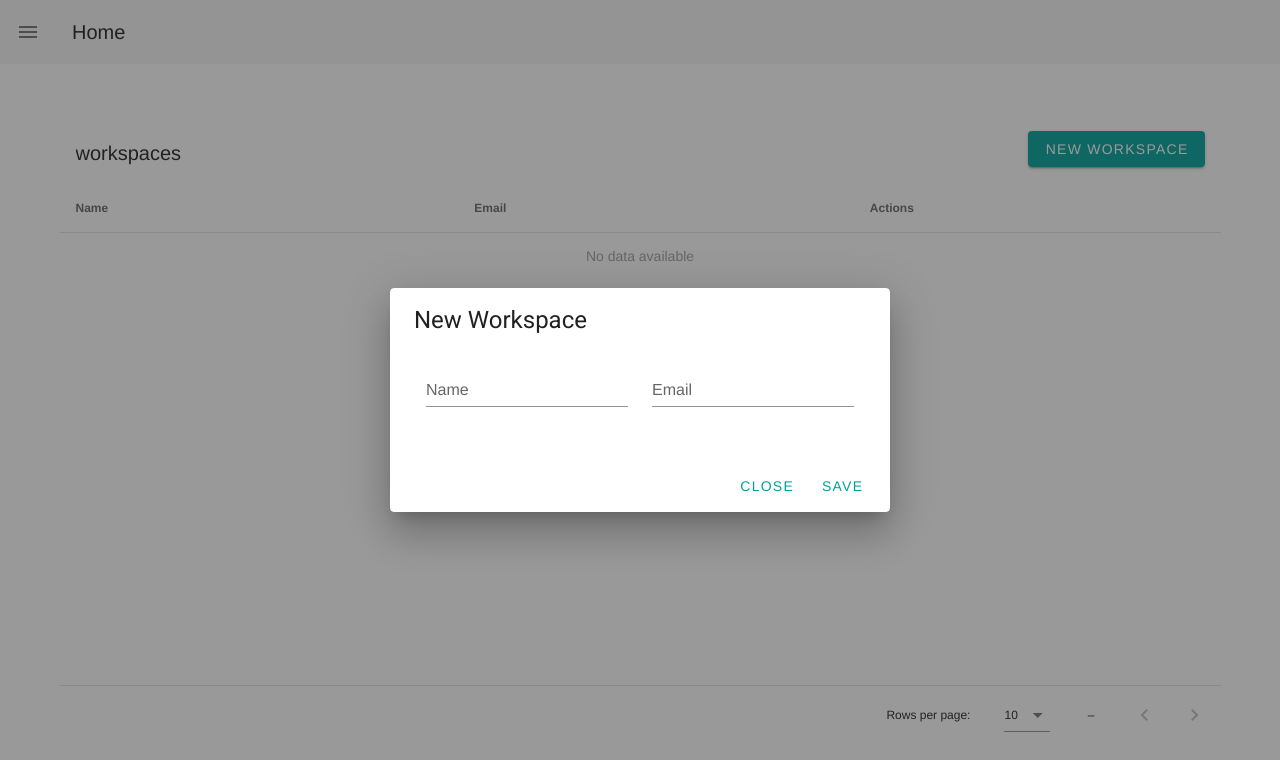
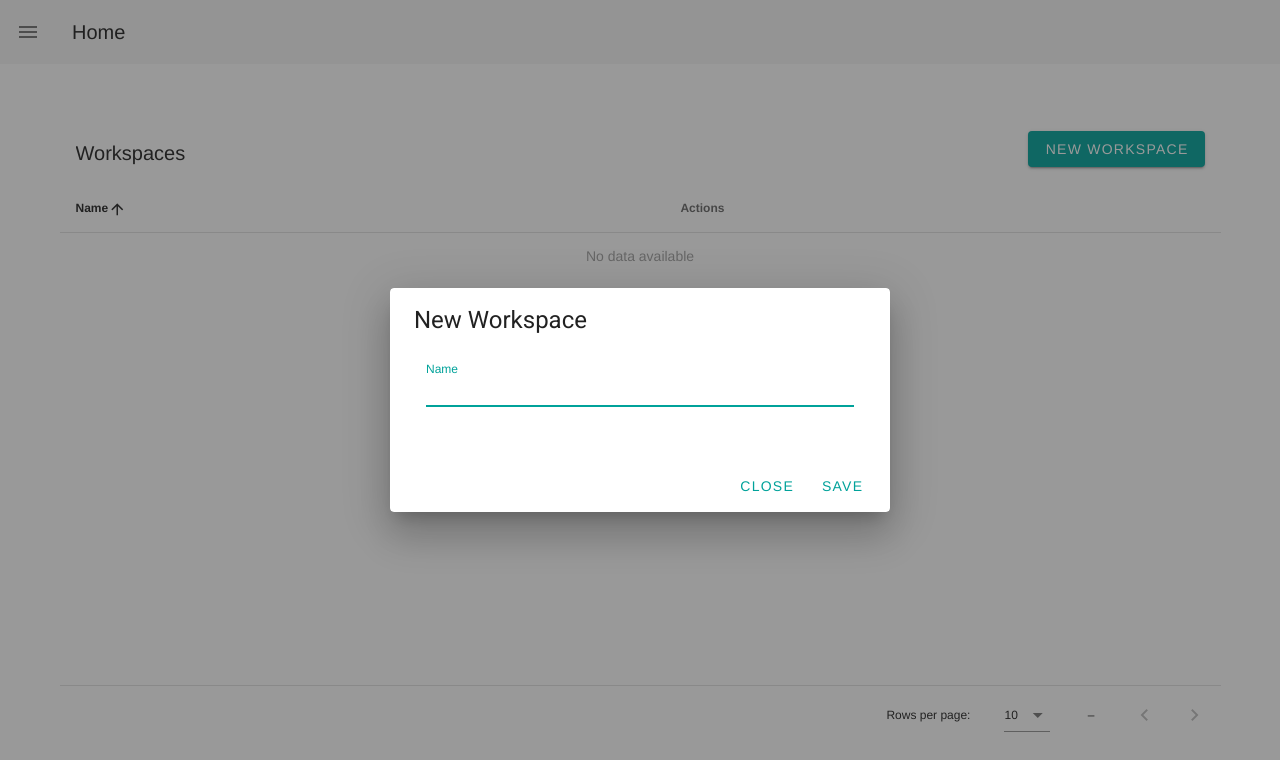
Before and after one commit to israeloriente/miles_invoice, a Vue app: page /workspace in a window 1280 px wide. Both pictures are taken after a click on the button "NEW WORKSPACE". Shown: the top 760 px of the page. Built offline with nearby package versions, Linux system fonts and the light colour scheme.

Commit message:
perf: workspace with key events

```diff
--- a/src/router/index.js
+++ b/src/router/index.js
@@ -1,3 +1,4 @@
+import CollaboratorViewVue from "@/views/CollaboratorView.vue";
 import Vue from "vue";
 import VueRouter from "vue-router";
 import WorkspaceView from "../views/WorkspaceView.vue";
@@ -10,9 +11,14 @@ const routes = [
     redirect: "/workspace",
   },
   {
-    path: "/workspace/",
+    path: "/workspace",
     name: "workspace",
     component: WorkspaceView,
+  },
+  {
+    path: "/collaborator",
+    name: "collaborator",
+    component: CollaboratorViewVue,
   },
 ];
 const router = new VueRouter({
--- a/src/views/WorkspaceView.vue
+++ b/src/views/WorkspaceView.vue
@@ -4,13 +4,13 @@
       <v-data-table
         height="500"
         :headers="headers"
-        :items="collaborators"
-        sort-by="calories"
+        :items="workspaces"
+        sort-by="name"
         class="elevation-0"
       >
         <template v-slot:top>
           <v-toolbar flat>
-            <v-toolbar-title>workspaces</v-toolbar-title>
+            <v-toolbar-title>Workspaces</v-toolbar-title>
             <v-spacer></v-spacer>
 
             <v-dialog v-model="dialog" max-width="500px">
@@ -34,17 +34,12 @@
                 <v-card-text>
                   <v-container>
                     <v-row>
-                      <v-col cols="12" sm="6" md="6">
+                      <v-col cols="12" sm="12" md="12">
                         <v-text-field
                           label="Name"
+                          ref="nameRef"
                           v-model="currentItem.name"
-                        ></v-text-field>
-                      </v-col>
-                      <v-col cols="12" sm="6" md="6">
-                        <v-text-field
-                          label="Email"
-                          required
-                          v-model="currentItem.email"
+                          v-on:keyup.enter="save()"
                         ></v-text-field>
                       </v-col>
                     </v-row>
@@ -88,133 +83,107 @@
           </v-icon>
           <v-icon small @click="deleteItem(item)"> mdi-delete </v-icon>
         </template>
-        <!-- <template v-slot:no-data>
-          <v-btn color="primary" @click="initialize"> Reset </v-btn>
-        </template> -->
       </v-data-table>
     </v-container>
   </v-main>
 </template>
 
 <script>
-// import BaseAddWorkspace from "@/components/base/BaseAddWorkspace.vue";
-// import BaseConfirmAlert from "@/components/base/BaseConfirmAlert.vue";
-
+import { ref } from "vue";
 export default {
-  components: {
-    // BaseConfirmAlert,
+  setup() {
+    const nameRef = ref("");
+    return {
+      nameRef,
+    };
   },
   data: () => ({
-    cola: {
-      name: "",
-      email: "",
-    },
-
     dialog: false,
     dialogDelete: false,
     headers: [
-      {
-        text: "Name",
-        value: "name",
-      },
-      {
-        text: "Email",
-        value: "email",
-      },
+      { text: "Name", value: "name" },
       { text: "Actions", value: "actions", sortable: false },
     ],
-    collaborators: [],
+    workspaces: [],
     /**
      * @type {number}
-     * @description Determine the index of the item to be edited,
+     * Determine the index of the item to be edited,
      * -1 means that we want to add a new item
      */
-    currentIndexItem: -1,
+    currentIndex: -1,
     currentItem: {
       name: "",
-      email: "",
+      colaborators: [],
     },
     defaultItem: {
       name: "",
-      email: "",
+      colaborators: [],
     },
   }),
-
   watch: {
     dialog(val) {
       val || this.close();
+      if (val)
+        setTimeout(() => {
+          this.$refs.nameRef.focus();
+        }, 100);
     },
     dialogDelete(val) {
       val || this.closeDelete();
     },
   },
-
   created() {
-    this.collaborators = JSON.parse(localStorage.getItem("workspaces")) || [];
+    this.workspaces = JSON.parse(localStorage.getItem("workspaces")) || [];
   },
-
   methods: {
     editItem(item) {
-      this.currentIndexItem = this.collaborators.indexOf(item);
+      this.currentIndex = this.workspaces.indexOf(item);
       this.currentItem = Object.assign({}, item);
       this.dialog = true;
     },
-
     deleteItem(item) {
-      this.currentIndexItem = this.collaborators.indexOf(item);
+      this.currentIndex = this.workspaces.indexOf(item);
       this.currentItem = Object.assign({}, item);
       this.dialogDelete = true;
     },
-
     deleteItemConfirm() {
-      this.collaborators.splice(this.currentIndexItem, 1);
-      localStorage.setItem("workspaces", JSON.stringify(this.collaborators));
+      this.workspaces.splice(this.currentIndex, 1);
+      localStorage.setItem("workspaces", JSON.stringify(this.workspaces));
       this.closeDelete();
     },
-
     close() {
       this.dialog = false;
       this.$nextTick(() => {
         this.currentItem = Object.assign({}, this.defaultItem);
-        this.currentIndexItem = -1;
+        this.currentIndex = -1;
       });
     },
-
     closeDelete() {
       this.dialogDelete = false;
       this.$nextTick(() => {
         this.currentItem = Object.assign({}, this.defaultItem);
-        this.currentIndexItem = -1;
+        this.currentIndex = -1;
       });
     },
-
+    /** Save or Edit the current item */
     save() {
-      if (this.currentItem.name && this.currentItem.email) {
-        if (this.currentIndexItem == -1) {
-          this.collaborators.push(this.currentItem);
-          let newList = JSON.stringify(this.collaborators);
+      if (this.currentItem.name) {
+        if (this.currentIndex == -1) {
+          this.workspaces.push(this.currentItem);
+          let newList = JSON.stringify(this.workspaces);
           localStorage.setItem("workspaces", newList);
         } else {
-          Object.assign(
-            this.collaborators[this.currentIndexItem],
-            this.currentItem
-          );
-          let newList = JSON.stringify(this.collaborators);
+          Object.assign(this.workspaces[this.currentIndex], this.currentItem);
+          let newList = JSON.stringify(this.workspaces);
           localStorage.setItem("workspaces", newList);
         }
-        this.resetCola();
+        this.resetCurrentItem();
         this.close();
-      } else alert("Campos name e email são obrigatórios");
+      } else alert("Campos name é obrigatórios");
     },
-    resetCola() {
-      this.cola = {
-        name: "",
-        email: "",
-      };
+    resetCurrentItem() {
+      this.currentItem = Object.assign({}, this.defaultItem);
     },
   },
 };
 </script>
-
-<style lang="scss">
-</style>
```
